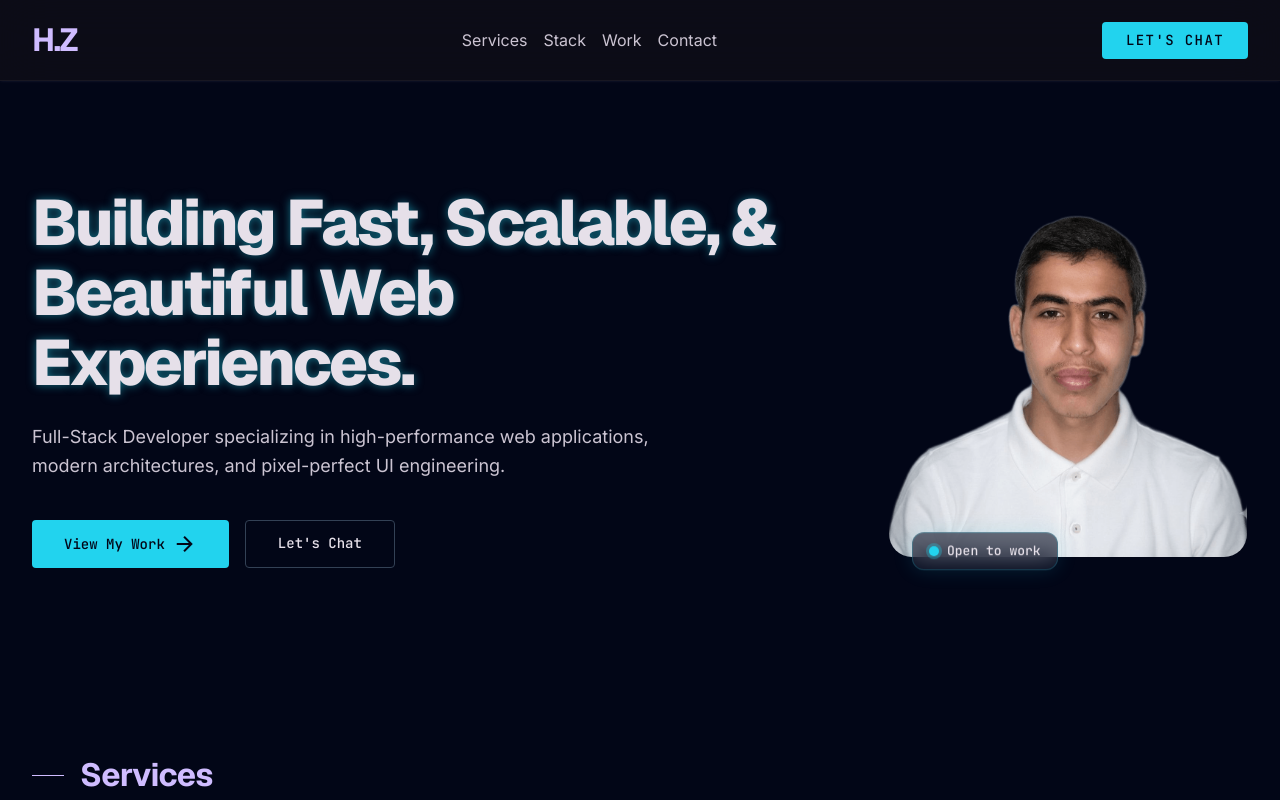
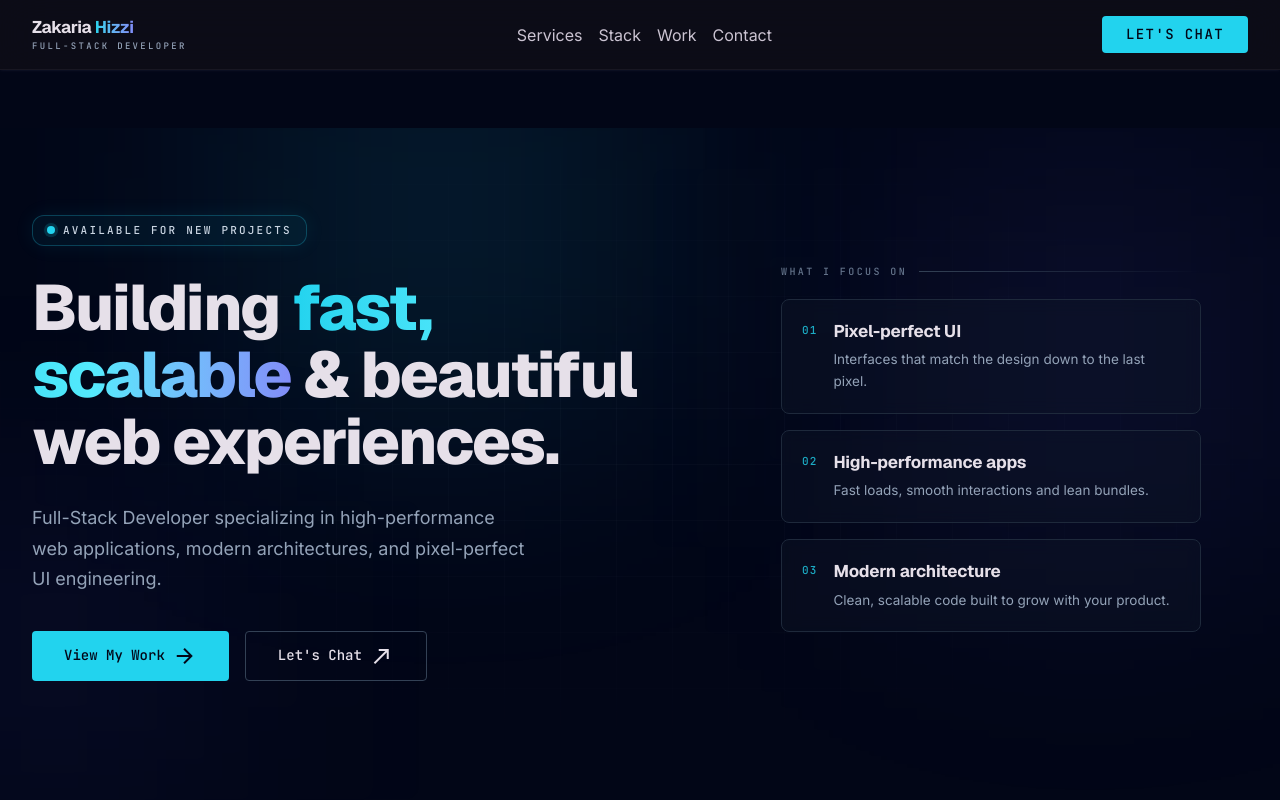
Before and after one commit to ZakariaHizzi/reactPortfolio, a React (Vite) app: page / in a window 1280 px wide. Shown: the top 800 px of the page. Built offline with nearby package versions, Linux system fonts and the light colour scheme.

Commit message:
Redesign hero and brand with new navbar and footer identity

```diff
--- a/src/components/Footer.jsx
+++ b/src/components/Footer.jsx
@@ -38,9 +38,21 @@ export default function Footer() {
           <div>
             <a
               href="#hero"
-              className="inline-flex items-baseline gap-1 font-display-lg text-[28px] font-[800] tracking-tighter text-on-surface"
+              aria-label="Zakaria Hizzi — home"
+              className="group inline-flex items-center gap-3"
             >
-              H.Z<span className="text-cyan-400">.</span>
+              {/* Name lockup */}
+              <span className="flex flex-col">
+                <span className="font-display-lg text-[24px] font-[800] leading-none tracking-[-0.02em] text-on-surface">
+                  Zakaria{" "}
+                  <span className="bg-gradient-to-r from-cyan-400 to-indigo-400 bg-clip-text text-transparent">
+                    Hizzi
+                  </span>
+                </span>
+                <span className="mt-[7px] font-label-mono text-[10px] uppercase leading-none tracking-[0.26em] text-slate-400 transition-colors duration-300 group-hover:text-cyan-400">
+                  Full-Stack Developer
+                </span>
+              </span>
             </a>
             <p className="mt-4 max-w-sm font-body-md text-[15px] leading-[1.6] text-slate-400">
               Full-Stack Developer building fast, scalable &amp; beautiful web
@@ -118,7 +130,7 @@ export default function Footer() {
         {/* Bottom bar */}
         <div className="mt-14 flex flex-col items-center justify-between gap-5 border-t border-slate-800/80 pt-7 sm:flex-row">
           <p className="font-label-mono text-[13px] text-slate-500">
-            &copy; {year} H.Z. All rights reserved.
+            &copy; {year} Zakaria Hizzi. All rights reserved.
           </p>
 
           <button
--- a/src/components/Hero.jsx
+++ b/src/components/Hero.jsx
@@ -1,93 +1,160 @@
 import { motion } from "framer-motion";
-import meImg from "../assets/me-nobg.png";
+
+const container = {
+  hidden: {},
+  show: { transition: { staggerChildren: 0.1, delayChildren: 0.1 } },
+};
+
+const item = {
+  hidden: { opacity: 0, y: 24 },
+  show: { opacity: 1, y: 0, transition: { duration: 0.7, ease: "easeOut" } },
+};
+
+const highlights = [
+  {
+    title: "Pixel-perfect UI",
+    description: "Interfaces that match the design down to the last pixel.",
+  },
+  {
+    title: "High-performance apps",
+    description: "Fast loads, smooth interactions and lean bundles.",
+  },
+  {
+    title: "Modern architecture",
+    description: "Clean, scalable code built to grow with your product.",
+  },
+];
 
 export default function Hero() {
   return (
     <section
-      className="min-h-[500px] flex flex-col justify-center px-[32px] max-w-[1280px] mx-auto mb-[128px] relative"
       id="hero"
+      className="relative mx-auto mb-[128px] flex min-h-[calc(100svh-8rem)] w-full max-w-[1280px] flex-col justify-center overflow-hidden px-[32px] py-12"
     >
-      <div className="absolute top-0 right-0 w-1/2 h-full opacity-20 pointer-events-none" />
-      <div className="relative z-10 w-full flex flex-col-reverse lg:flex-row items-center gap-12 lg:gap-16">
-        <div className="w-full lg:w-2/3 text-center lg:text-left">
+      {/* Background: glows + masked grid */}
+      <div className="pointer-events-none absolute inset-0 -z-10" aria-hidden="true">
+        <div className="absolute -top-32 left-[18%] h-[420px] w-[420px] rounded-full bg-cyan-400/10 blur-[130px]" />
+        <div className="absolute right-0 top-10 h-[380px] w-[380px] rounded-full bg-indigo-500/10 blur-[130px]" />
+        <div className="absolute -left-24 bottom-0 h-[300px] w-[300px] rounded-full bg-indigo-500/[0.07] blur-[120px]" />
+        <div
+          className="absolute inset-0 opacity-50 [background-image:linear-gradient(to_right,rgba(148,163,184,0.08)_1px,transparent_1px),linear-gradient(to_bottom,rgba(148,163,184,0.08)_1px,transparent_1px)] [background-size:56px_56px]"
+          style={{
+            maskImage:
+              "radial-gradient(ellipse 75% 65% at 50% 45%, black, transparent 78%)",
+            WebkitMaskImage:
+              "radial-gradient(ellipse 75% 65% at 50% 45%, black, transparent 78%)",
+          }}
+        />
+      </div>
+
+      <div className="flex w-full flex-col items-center gap-14 lg:-translate-y-4 lg:flex-row lg:items-center lg:gap-12">
+        {/* Copy */}
+        <motion.div
+          variants={container}
+          initial="hidden"
+          animate="show"
+          className="w-full text-center lg:w-[56%] lg:text-left"
+        >
+          <motion.div variants={item} className="flex justify-center lg:justify-start">
+            <span className="inline-flex items-center gap-2 rounded-full border border-cyan-400/25 bg-cyan-400/5 px-3.5 py-1.5 shadow-[0_0_20px_rgba(34,211,238,0.08)]">
+              <span className="relative flex h-2 w-2">
+                <span className="absolute inline-flex h-full w-full animate-ping rounded-full bg-cyan-400 opacity-75" />
+                <span className="relative inline-flex h-2 w-2 rounded-full bg-cyan-400" />
+              </span>
+              <span className="font-label-mono text-[11px] uppercase tracking-[0.2em] text-slate-300">
+                Available for new projects
+              </span>
+            </span>
+          </motion.div>
+
           <motion.h1
-            initial={{ opacity: 0, y: 40 }}
-            animate={{ opacity: 1, y: 0 }}
-            transition={{ duration: 0.8, ease: "easeOut" }}
-            className="font-display-lg-mobile md:font-display-lg text-[40px] md:text-[64px] leading-[1.1] tracking-[-0.02em] md:tracking-[-0.04em] font-[800] text-on-surface mb-6 glow-text"
+            variants={item}
+            className="mt-7 text-balance font-display-lg text-[40px] leading-[1.05] tracking-[-0.03em] font-[800] text-on-surface md:text-[58px] lg:text-[64px]"
           >
-            Building Fast, Scalable, &amp; Beautiful Web Experiences.
+            Building{" "}
+            <span className="bg-gradient-to-r from-cyan-400 via-cyan-300 to-indigo-400 bg-clip-text text-transparent">
+              fast, scalable
+            </span>{" "}
+            &amp; beautiful web experiences.
           </motion.h1>
+
           <motion.p
-            initial={{ opacity: 0, y: 30 }}
-            animate={{ opacity: 1, y: 0 }}
-            transition={{ duration: 0.8, delay: 0.2, ease: "easeOut" }}
-            className="font-body-lg text-[18px] leading-[1.6] text-on-surface-variant mb-10 max-w-2xl mx-auto lg:mx-0"
+            variants={item}
+            className="mx-auto mt-7 max-w-xl text-pretty font-body-lg text-[17px] leading-[1.7] text-slate-400 lg:mx-0 lg:text-[18px]"
           >
             Full-Stack Developer specializing in high-performance web
             applications, modern architectures, and pixel-perfect UI
             engineering.
           </motion.p>
+
           <motion.div
-            initial={{ opacity: 0, y: 20 }}
-            animate={{ opacity: 1, y: 0 }}
-            transition={{ duration: 0.8, delay: 0.4, ease: "easeOut" }}
-            className="flex flex-col sm:flex-row gap-4 justify-center lg:justify-start"
+            variants={item}
+            className="mt-9 flex flex-col justify-center gap-4 sm:flex-row lg:justify-start"
           >
             <a
-              className="btn-primary px-8 py-3 rounded font-label-mono text-label-mono text-center flex items-center justify-center gap-2"
               href="#work"
+              className="group btn-primary inline-flex items-center justify-center gap-2 rounded px-8 py-3 font-label-mono text-label-mono"
             >
               View My Work
-              <span className="material-symbols-outlined text-[18px]">
+              <span className="material-symbols-outlined text-[18px] transition-transform duration-300 group-hover:translate-x-0.5">
                 arrow_forward
               </span>
             </a>
             <a
-              className="btn-ghost px-8 py-3 rounded font-label-mono text-label-mono text-center"
               href="#contact"
+              className="btn-ghost inline-flex items-center justify-center gap-2 rounded px-8 py-3 font-label-mono text-label-mono"
             >
-              Let's Chat
+              Let&apos;s Chat
+              <span className="material-symbols-outlined text-[18px]">
+                north_east
+              </span>
             </a>
           </motion.div>
-        </div>
+        </motion.div>
 
+        {/* Visual: three focus phrases */}
         <motion.div
-          initial={{ opacity: 0, scale: 0.9, y: 20 }}
-          animate={{ opacity: 1, scale: 1, y: 0 }}
-          transition={{ duration: 0.8, delay: 0.3, ease: "easeOut" }}
-          className="w-full lg:w-1/3 flex justify-center lg:justify-end shrink-0"
+          variants={container}
+          initial="hidden"
+          animate="show"
+          className="w-full lg:w-[44%]"
         >
-          <div className="relative w-[280px] sm:w-[320px] lg:w-[360px]">
-            {/* Glow behind */}
-            <div className="absolute -inset-4 rounded-[32px] opacity-40 blur-2xl pointer-events-none" />
-            {/* Card frame */}
-            <div className="relative rounded-[24px] p-[1px] ">
-              <div className="relative rounded-[23px] overflow-hidden  ">
-                <img
-                  src={meImg}
-                  alt="Portrait"
-                  className="w-full aspect-[4/4] object-cover object-top"
-                />
-                {/* subtle bottom gradient for blend */}
-                <div className="absolute inset-x-0 bottom-0 h-24 " />
-              </div>
+          <div className="mx-auto w-full max-w-[420px]">
+            <motion.p
+              variants={item}
+              className="mb-5 flex items-center gap-3 font-label-mono text-[10px] uppercase tracking-[0.24em] text-slate-500"
+            >
+              What I focus on
+              <span className="h-px flex-1 bg-gradient-to-r from-slate-700 to-transparent" />
+            </motion.p>
+
+            <div className="space-y-4">
+              {highlights.map((highlight, index) => (
+                <motion.div
+                  key={highlight.title}
+                  variants={item}
+                  className="group relative overflow-hidden rounded-xl border border-slate-800 bg-slate-900/40 p-5 backdrop-blur-sm transition-all duration-300 hover:-translate-y-0.5 hover:border-cyan-400/40 hover:shadow-[0_12px_32px_-16px_rgba(34,211,238,0.45)]"
+                >
+                  {/* Accent bar + hover glow */}
+                  <div className="absolute inset-y-0 left-0 w-px bg-gradient-to-b from-transparent via-cyan-400/60 to-transparent opacity-0 transition-opacity duration-300 group-hover:opacity-100" />
+                  <div className="pointer-events-none absolute -right-12 -top-12 h-28 w-28 rounded-full bg-cyan-400/10 opacity-0 blur-2xl transition-opacity duration-300 group-hover:opacity-100" />
+
+                  <div className="flex items-start gap-4">
+                    <span className="mt-0.5 font-label-mono text-[11px] tracking-widest text-cyan-400/80">
+                      0{index + 1}
+                    </span>
+                    <div>
+                      <h3 className="font-display-lg text-[17px] font-[700] leading-snug tracking-[-0.01em] text-on-surface">
+                        {highlight.title}
+                      </h3>
+                      <p className="mt-1.5 font-body-md text-[13.5px] leading-relaxed text-slate-400">
+                        {highlight.description}
+                      </p>
+                    </div>
+                  </div>
+                </motion.div>
+              ))}
             </div>
-
-            {/* Floating badge */}
-            <motion.div
-              animate={{ y: [0, -8, 0] }}
-              transition={{ duration: 4, repeat: Infinity, ease: "easeInOut" }}
-              className="absolute -bottom-5 left-1/2 -translate-x-1/2 sm:left-6 sm:translate-x-0 glass border border-cyan-400/20 rounded-full px-4 py-2 flex items-center gap-2 whitespace-nowrap shadow-[0_0_20px_rgba(34,211,238,0.15)]"
-            >
-              <span className="relative flex h-2.5 w-2.5">
-                <span className="animate-ping absolute inline-flex h-full w-full rounded-full bg-cyan-400 opacity-75" />
-                <span className="relative inline-flex rounded-full h-2.5 w-2.5 bg-cyan-400" />
-              </span>
-              <span className="font-label-mono text-[13px] text-on-surface">
-                Open to work
-              </span>
-            </motion.div>
           </div>
         </motion.div>
       </div>
--- a/src/components/Navbar.jsx
+++ b/src/components/Navbar.jsx
@@ -7,10 +7,22 @@ export default function Navbar() {
     <nav className="fixed top-0 w-full z-50 bg-surface-dim/60 backdrop-blur-xl border-b border-outline-variant/20 shadow-sm shadow-primary/5">
       <div className="flex justify-between items-center w-full px-[32px] py-4 max-w-[1280px] mx-auto">
         <a
-          className="font-display-lg text-headline-md tracking-tighter text-primary"
-          href="#"
+          className="group flex items-center gap-3"
+          href="#hero"
+          aria-label="Zakaria Hizzi — home"
         >
-          H.Z
+          {/* Name lockup */}
+          <span className="flex flex-col">
+            <span className="font-display-lg text-[16px] font-[700] leading-none tracking-[-0.02em] text-on-surface transition-colors duration-300 sm:text-[17px]">
+              Zakaria{" "}
+              <span className="bg-gradient-to-r from-cyan-400 to-indigo-400 bg-clip-text text-transparent">
+                Hizzi
+              </span>
+            </span>
+            <span className="mt-[6px] hidden font-label-mono text-[9px] uppercase leading-none tracking-[0.26em] text-slate-400 transition-colors duration-300 group-hover:text-cyan-400 sm:block">
+              Full-Stack Developer
+            </span>
+          </span>
         </a>
         <div className="hidden md:flex gap-[16px] items-center font-body-md text-body-md">
           <a
```
